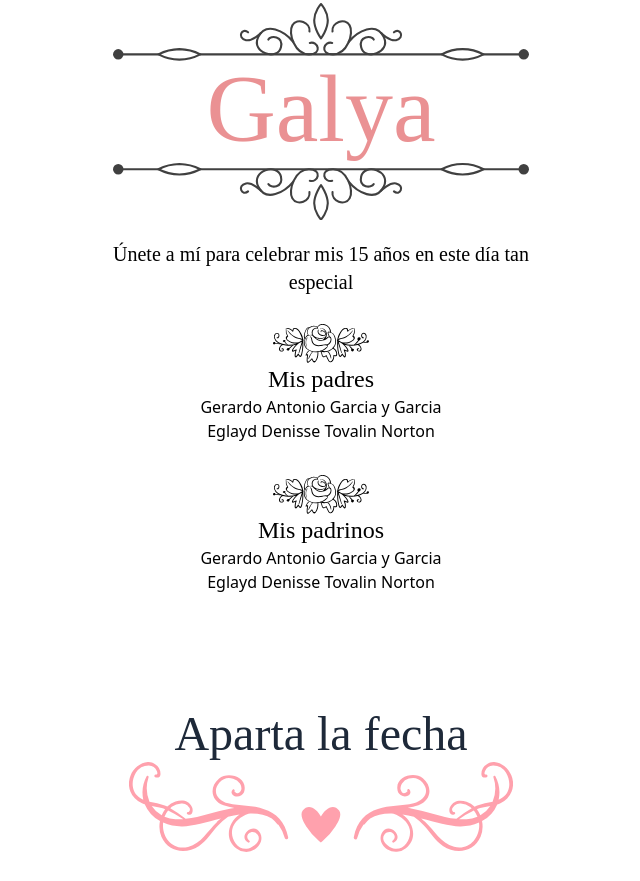
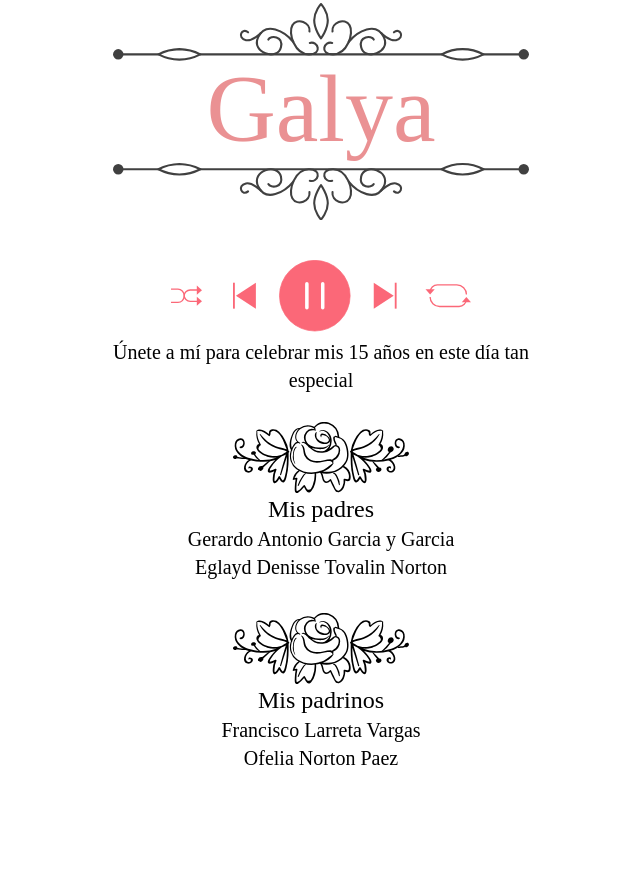
Before and after one commit to TheAlipori/invi, an Astro site: page /xv/galya-1439 in a window 1280 px wide. Shown: the part 653-1534 px from the top of the page, without its empty margins (319-959 px from the left). Built offline with nearby package versions, Linux system fonts and the light colour scheme; Astro itself is replaced by a stand-in of ours; a web font is replaced by a local one.

Commit message:
Tercer commit

```diff
--- a/package.json
+++ b/package.json
@@ -10,6 +10,7 @@
   },
   "dependencies": {
     "@fontsource-variable/merriweather": "^5.2.3",
+    "@fontsource/rouge-script": "^5.2.5",
     "@tailwindcss/vite": "^4.1.8",
     "aos": "^2.3.4",
     "astro": "^5.8.1",
--- a/src/components/templates/quinceanera/coquette/Asistencia.astro
+++ b/src/components/templates/quinceanera/coquette/Asistencia.astro
@@ -25,7 +25,7 @@
     href=`https://wa.me/?text=Hola,%20confirmo%20mi%20asistencia.`
     target="_blank"
     rel="noopener noreferrer"
-    class=`bg-rose-500 hover:bg-gray-950 text-white px-6 py-3 rounded-full text-lg font-medium transition`
+    class=`bg-rose-300 hover:bg-rose-400 text-white px-6 py-3 rounded-full text-lg font-medium transition`
   >
     Confirmar por WhatsApp
   </a>
--- a/src/components/templates/quinceanera/coquette/Hero.astro
+++ b/src/components/templates/quinceanera/coquette/Hero.astro
@@ -1,9 +1,10 @@
 ---
 const { nombre } = Astro.props;
+import "@fontsource/rouge-script";
 ---
 
 <section
-  class="w-screen h-[70vh] flex justify-center items-center relative bg-[#EA9193] bg-cover bg-center"
+  class="w-screen h-[70vh] flex justify-center items-center relative bg-cover bg-center"
 >
   <div
     class="relative w-full h-full mx-auto overflow-hidden"
@@ -11,7 +12,7 @@ const { nombre } = Astro.props;
     data-aos-delay="400"
   >
     <img
-      src="/assets/invitations/galya-1439/portada.jpg"
+      src="/assets/invitations/galya-1439/portada.png"
       alt=""
       class="mx-auto"
       '
--- a/src/components/templates/quinceanera/coquette/Welcome.astro
+++ b/src/components/templates/quinceanera/coquette/Welcome.astro
@@ -6,7 +6,9 @@ import Ornamento4 from "./icons/Ornamento4.astro";
 import Ornamento5 from "./icons/Ornamento5.astro";
 import Ornamento6 from "./icons/Ornamento6.astro";
 import Ornamento7 from "./icons/Ornamento7.astro";
+import Reproductor from "./icons/Reproductor.astro";
 import "@fontsource-variable/merriweather";
+import "@fontsource/rouge-script";
 ---
 
 <section class="max-w-md mx-auto p-4">
@@ -14,7 +16,7 @@ import "@fontsource-variable/merriweather";
     <div class="mx-auto">
       <Ornamento1 class="mx-auto" data-aos="fade-right" data-aos-delay="400" />
       <h1
-        class="text-7xl lg:text-8xl font-elegant text-[#EA9193]"
+        class="text-7xl lg:text-8xl text-[#EA9193] font-cute"
         data-aos="zoom-in"
         data-aos-delay="800"
       >
@@ -27,21 +29,64 @@ import "@fontsource-variable/merriweather";
       />
     </div>
   </div>
+  <div class="text-center mt-10">
+    <button id="playButton" class="inline-block">
+      <Reproductor
+        class="w-full mx-auto hover:scale-110 transition-transform"
+      />
+    </button>
+    <audio id="audio" src="/musica.mp3" preload="auto"></audio>
+  </div>
 
   <div>
     <h1 class="text-xl font-elegant text-center">
       Únete a mí para celebrar mis 15 años en este día tan especial
     </h1>
   </div>
-  <div class="text-center mt-7">
-    <Ornamento7 class="mx-auto max-w-24" />
-    <h1 class="text-2xl font-elegant">Mis padres</h1>
-    <h1>Gerardo Antonio Garcia y Garcia</h1>
-    <h1>Eglayd Denisse Tovalin Norton</h1>
-    <Ornamento7 class="mx-auto max-w-24 mt-8" />
+  <div class="text-center mt-7" data-aos="fade-up" data-aos-duration="600">
+    <Ornamento7
+      class="mx-auto max-w-44"
+      data-aos="zoom-in"
+      data-aos-delay="100"
+    />
 
-    <h1 class="text-2xl font-elegant">Mis padrinos</h1>
-    <h1>Gerardo Antonio Garcia y Garcia</h1>
-    <h1>Eglayd Denisse Tovalin Norton</h1>
+    <h1 class="text-2xl font-elegant" data-aos="fade-up" data-aos-delay="200">
+      Mis padres
+    </h1>
+    <h1 class="text-xl font-elegant" data-aos="fade-up" data-aos-delay="300">
+      Gerardo Antonio Garcia y Garcia
+    </h1>
+    <h1 class="text-xl font-elegant" data-aos="fade-up" data-aos-delay="400">
+      Eglayd Denisse Tovalin Norton
+    </h1>
+
+    <Ornamento7
+      class="mx-auto max-w-44 mt-8"
+      data-aos="zoom-in"
+      data-aos-delay="500"
+    />
+
+    <h1 class="text-2xl font-elegant" data-aos="fade-up" data-aos-delay="600">
+      Mis padrinos
+    </h1>
+    <h1 class="text-xl font-elegant" data-aos="fade-up" data-aos-delay="700">
+      Francisco Larreta Vargas
+    </h1>
+    <h1 class="text-xl font-elegant" data-aos="fade-up" data-aos-delay="800">
+      Ofelia Norton Paez
+    </h1>
   </div>
 </section>
+
+<script type="module">
+  const playButton = document.getElementById("playButton");
+  const audio = document.getElementById("audio");
+
+  playButton.addEventListener("click", () => {
+    if (audio.paused) {
+      audio.play();
+    } else {
+      audio.pause();
+    }
+  });
+</script>
--- /dev/null
+++ b/src/components/templates/quinceanera/coquette/icons/Reproductor.astro
@@ -0,0 +1,51 @@
+<svg
+  {...Astro.props}
+  xmlns="http://www.w3.org/2000/svg"
+  viewBox="0 0 113.08 26.9"
+  ><circle
+    cx="54.2"
+    cy="13.45"
+    r="13.32"
+    transform="translate(6.37 42.27) rotate(-45)"
+    style="fill:#fb6878;stroke:#fb6878;stroke-miterlimit:10;stroke-width:0.25px"
+  ></circle><path
+    d="M51.22,18.64h0a.66.66,0,0,1-.67-.66V8.91a.67.67,0,0,1,.67-.66h0a.67.67,0,0,1,.66.66V18A.66.66,0,0,1,51.22,18.64Z"
+    style="fill:#fff"></path><path
+    d="M57.19,18.64h0a.66.66,0,0,1-.66-.66V8.91a.67.67,0,0,1,.66-.66h0a.66.66,0,0,1,.66.66V18A.65.65,0,0,1,57.19,18.64Z"
+    style="fill:#fff"></path><polygon
+    points="76.43 8.56 76.43 18.34 83.94 13.45 76.43 8.56"
+    style="fill:#fb6878"></polygon><rect
+    x="84.35"
+    y="8.56"
+    width="0.69"
+    height="9.78"
+    style="fill:#fb6878"></rect><polygon
+    points="31.98 8.56 31.98 18.34 24.46 13.45 31.98 8.56"
+    style="fill:#fb6878"></polygon><rect
+    x="23.36"
+    y="8.56"
+    width="0.69"
+    height="9.78"
+    transform="translate(47.42 26.9) rotate(180)"
+    style="fill:#fb6878"></rect><path
+    d="M97.67,12.15h0a2.77,2.77,0,0,1,2.78-2.78h7.31A3.59,3.59,0,0,1,111.35,13h0"
+    style="fill:none;stroke:#fb6878;stroke-miterlimit:10;stroke-width:0.5px"
+  ></path><polygon
+    points="99.4 11.02 95.94 11.02 97.67 12.96 99.4 11.02"
+    style="fill:#fb6878"></polygon><path
+    d="M111.35,14.75h0a2.77,2.77,0,0,1-2.78,2.77h-7.31a3.58,3.58,0,0,1-3.59-3.58h0"
+    style="fill:none;stroke:#fb6878;stroke-miterlimit:10;stroke-width:0.5px"
+  ></path><polygon
+    points="109.62 15.88 113.08 15.88 111.35 13.94 109.62 15.88"
+    style="fill:#fb6878"></polygon><path
+    d="M10.7,11.32H7.25a2.3,2.3,0,0,0-2.31,2.31h0A2.32,2.32,0,0,1,2.62,16H0"
+    style="fill:none;stroke:#fb6878;stroke-miterlimit:10;stroke-width:0.5px"
+  ></path><polygon
+    points="9.73 9.63 9.73 13.09 11.67 11.36 9.73 9.63"
+    style="fill:#fb6878"></polygon><path
+    d="M10.7,15.58H7.25a2.31,2.31,0,0,1-2.31-2.32h0A2.31,2.31,0,0,0,2.62,11H0"
+    style="fill:none;stroke:#fb6878;stroke-miterlimit:10;stroke-width:0.5px"
+  ></path><polygon
+    points="9.73 17.27 9.73 13.81 11.67 15.54 9.73 17.27"
+    style="fill:#fb6878"></polygon></svg
+>
--- a/src/content/quinceaneras/galya-1439.md
+++ b/src/content/quinceaneras/galya-1439.md
@@ -10,7 +10,7 @@ Padres:
 Padrinos:
   padrino: Francisco Larreta Vargas
   madrina: Ofelia Norton Paez
-fecha_evento: "2025-06-21T17:00:00"
+fecha_evento: "2025-07-05T18:00:00"
 fecha_legible:
   dia: 05
   mes: Julio
@@ -21,7 +21,7 @@ misa:
   hora: 6:00 p.m.
   link: "https://maps.app.goo.gl/BoGDEQPhqp6R95BT7"
 recepcion:
-  lugar: Durango Palace
+  lugar: Salón Durango Palace
   hora: 9:00 p.m.
   direccion: Calle Revolucion Mexicana num 1508 Col. Ampliación 20 de Noviembre
   link: "https://maps.app.goo.gl/i5nYHPTnsyaW92H47"
--- a/src/styles/global.css
+++ b/src/styles/global.css
@@ -1,4 +1,6 @@
 @import "tailwindcss";
 @theme {
     --font-elegant: Merriweather Variable, serif;
+    --font-cute: Rouge Script, cursive;
+
   }
```
Also changed, not shown: public/assets/invitations/galya-1439/background.jpg, public/assets/invitations/galya-1439/portada.jpg (deleted), public/assets/invitations/galya-1439/portada.png (added), 2 other files.
